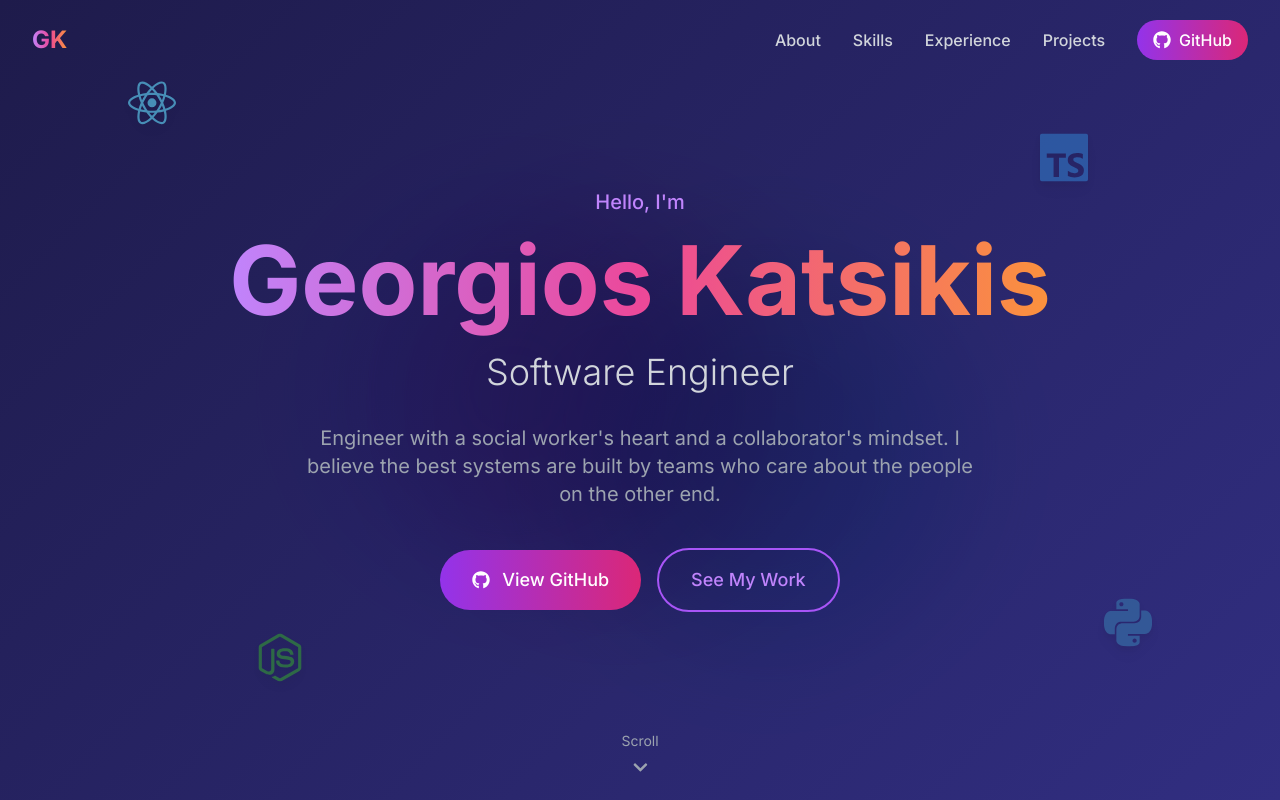
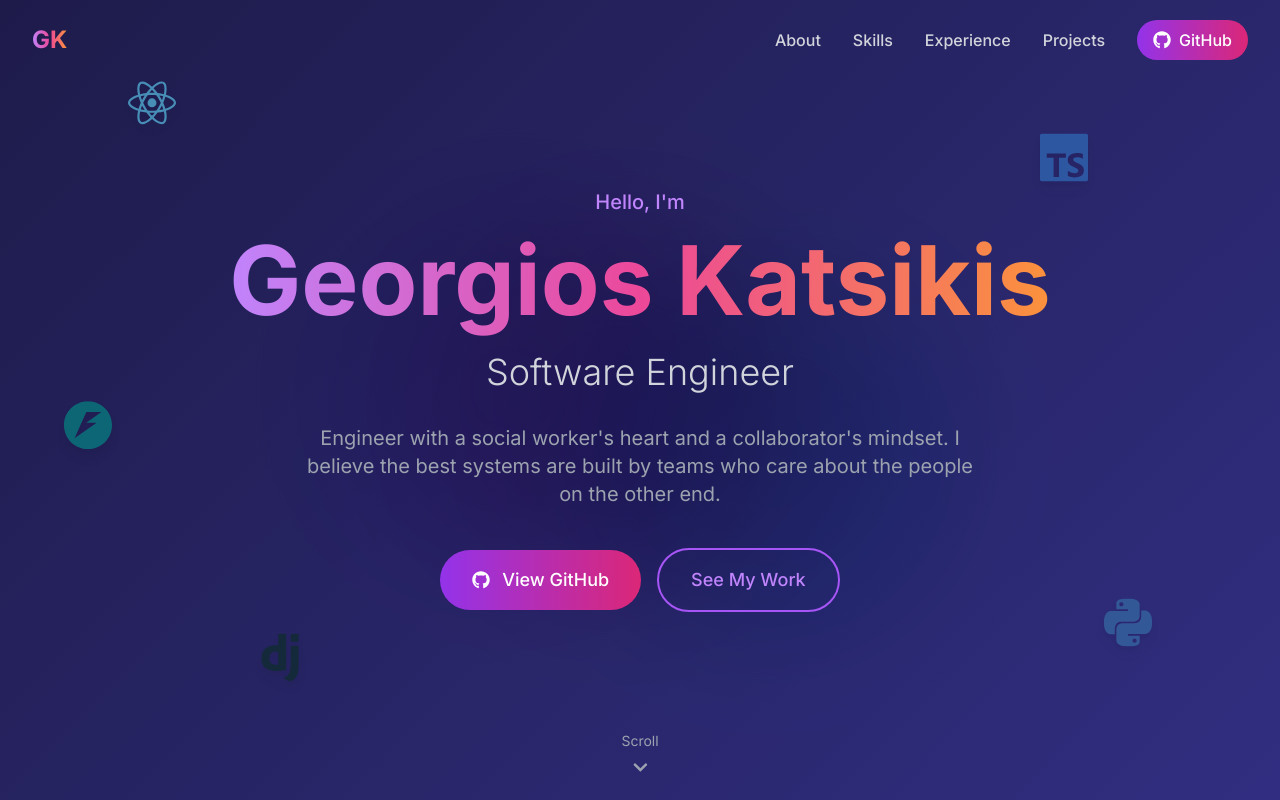
Before and after one commit to gkatsikis/gkats-portfolio, a React (Vite) app: page / in a window 1280 px wide. Shown: the top 800 px of the page. Built offline with nearby package versions, Linux system fonts and the light colour scheme.

Commit message:
adjust logos floating

```diff
--- a/src/components/sections/Hero.jsx
+++ b/src/components/sections/Hero.jsx
@@ -1,13 +1,14 @@
 import { motion } from 'framer-motion'
 import { FaGithub, FaChevronDown } from 'react-icons/fa'
-import { SiReact, SiTypescript, SiNodedotjs, SiPython } from 'react-icons/si'
+import { SiReact, SiTypescript, SiDjango, SiPython, SiFastapi } from 'react-icons/si'
 import Button from '../ui/Button'
 
 const floatingIcons = [
   { Icon: SiReact, color: '#61DAFB', position: 'top-20 left-[10%]', delay: 0 },
   { Icon: SiTypescript, color: '#3178C6', position: 'top-32 right-[15%]', delay: 0.5 },
-  { Icon: SiNodedotjs, color: '#339933', position: 'bottom-32 left-[20%]', delay: 1 },
+  { Icon: SiDjango, color: '#092E20', position: 'bottom-32 left-[20%]', delay: 1 },
   { Icon: SiPython, color: '#3776AB', position: 'bottom-40 right-[10%]', delay: 1.5 },
+  { Icon: SiFastapi, color: '#009688', position: 'top-1/2 left-[5%]', delay: 2 },
 ]
 
 function Hero() {
```
